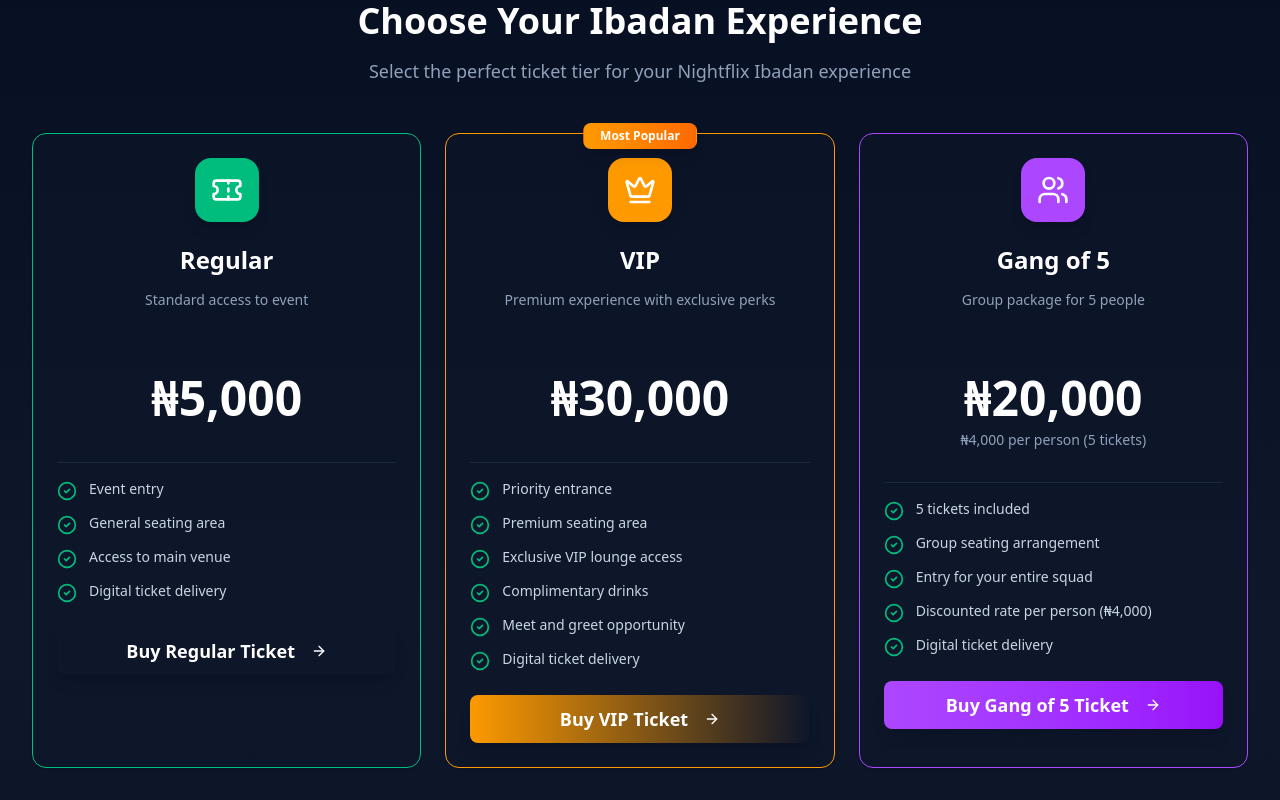
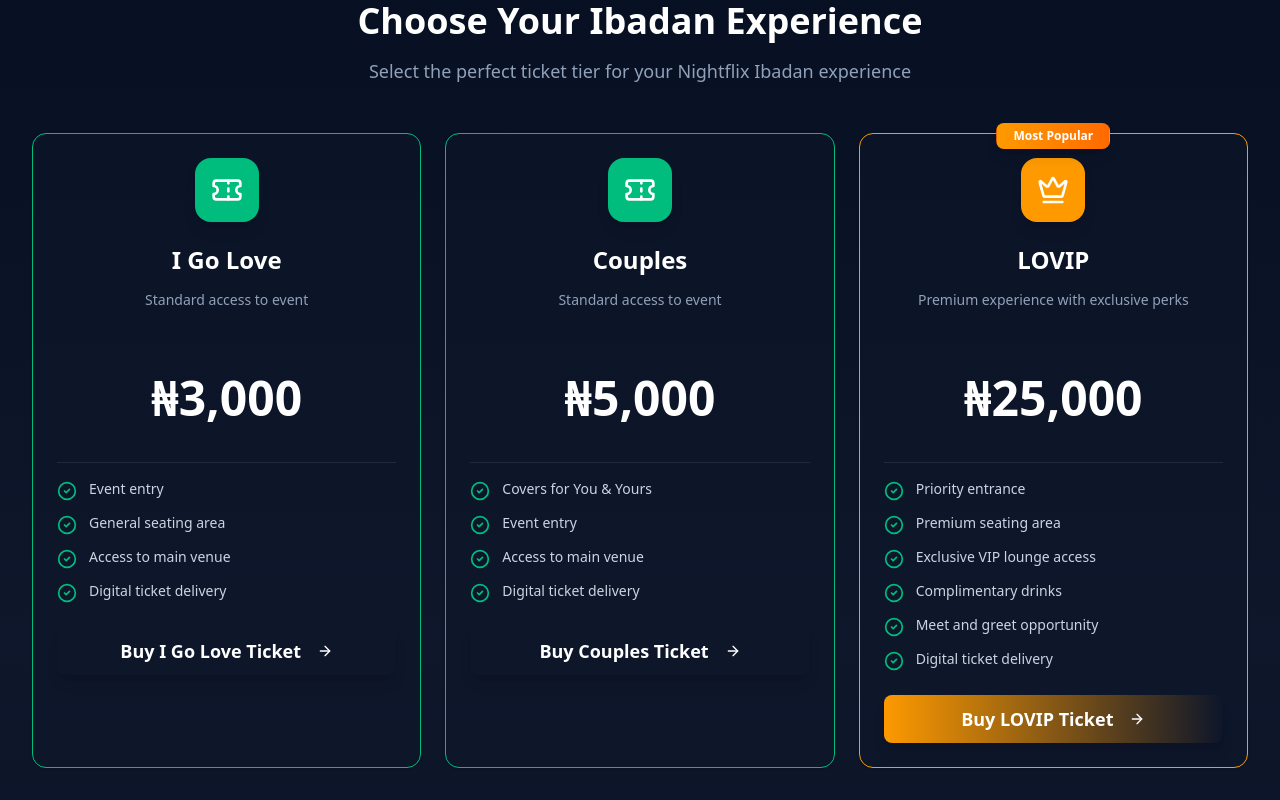
Before and after one commit to DannyYo696/events, a Next.js app: page /ibadan in a window 1280 px wide. Shown: the part 880-1680 px from the top of the page. Built offline with nearby package versions, Linux system fonts and the light colour scheme.

Commit message:
Update ticket tiers with new names and prices

```diff
--- a/src/app/ibadan/page.tsx
+++ b/src/app/ibadan/page.tsx
@@ -12,8 +12,8 @@ import { toast } from '@/hooks/use-toast'
 const TICKET_TIERS = [
   {
     id: 'regular',
-    name: 'Regular',
-    price: 5000,
+    name: 'I Go Love',
+    price: 3000,
     description: 'Standard access to event',
     features: [
       'Event entry',
@@ -26,9 +26,24 @@ const TICKET_TIERS = [
     borderColor: 'border-emerald-500'
   },
   {
+    id: 'couple',
+    name: 'Couples',
+    price: 5000,
+    description: 'Standard access to event',
+    features: [
+      'Covers for You & Yours',
+      'Event entry',
+      'Access to main venue',
+      'Digital ticket delivery'
+    ],
+    icon: Ticket,
+    color: 'bg-emerald-500',
+    borderColor: 'border-emerald-500'
+  },
+  {
     id: 'vip',
-    name: 'VIP',
-    price: 30000,
+    name: 'LOVIP',
+    price: 25000,
     description: 'Premium experience with exclusive perks',
     features: [
       'Priority entrance',
@@ -43,23 +58,6 @@ const TICKET_TIERS = [
     borderColor: 'border-amber-500',
     popular: true
   },
-  {
-    id: 'gang_of_5',
-    name: 'Gang of 5',
-    price: 20000,
-    description: 'Group package for 5 people',
-    features: [
-      '5 tickets included',
-      'Group seating arrangement',
-      'Entry for your entire squad',
-      'Discounted rate per person (₦4,000)',
-      'Digital ticket delivery'
-    ],
-    icon: Users,
-    color: 'bg-purple-500',
-    borderColor: 'border-purple-500',
-    isGroup: true
-  }
 ]
 
 export default function IbadanPage() {
```
